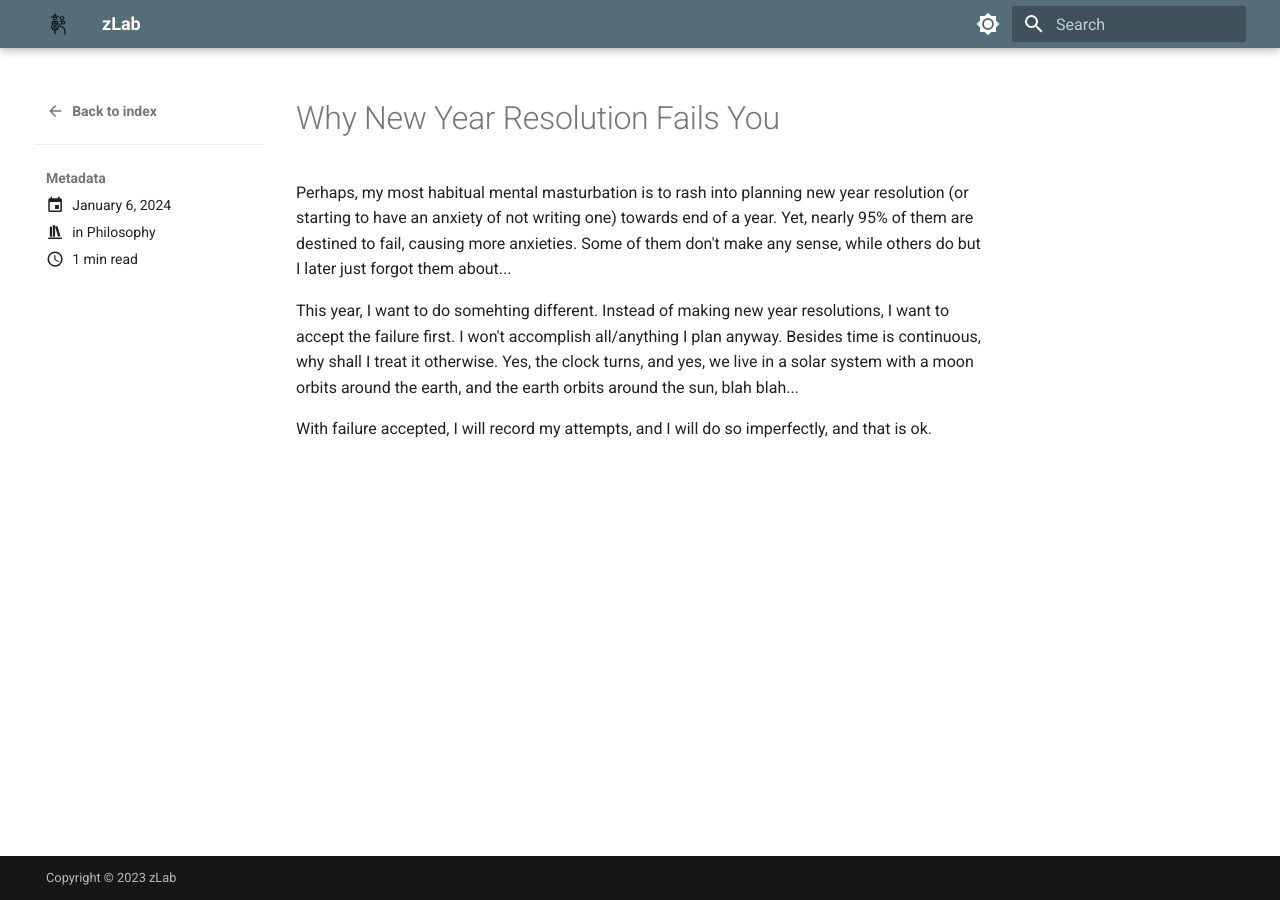
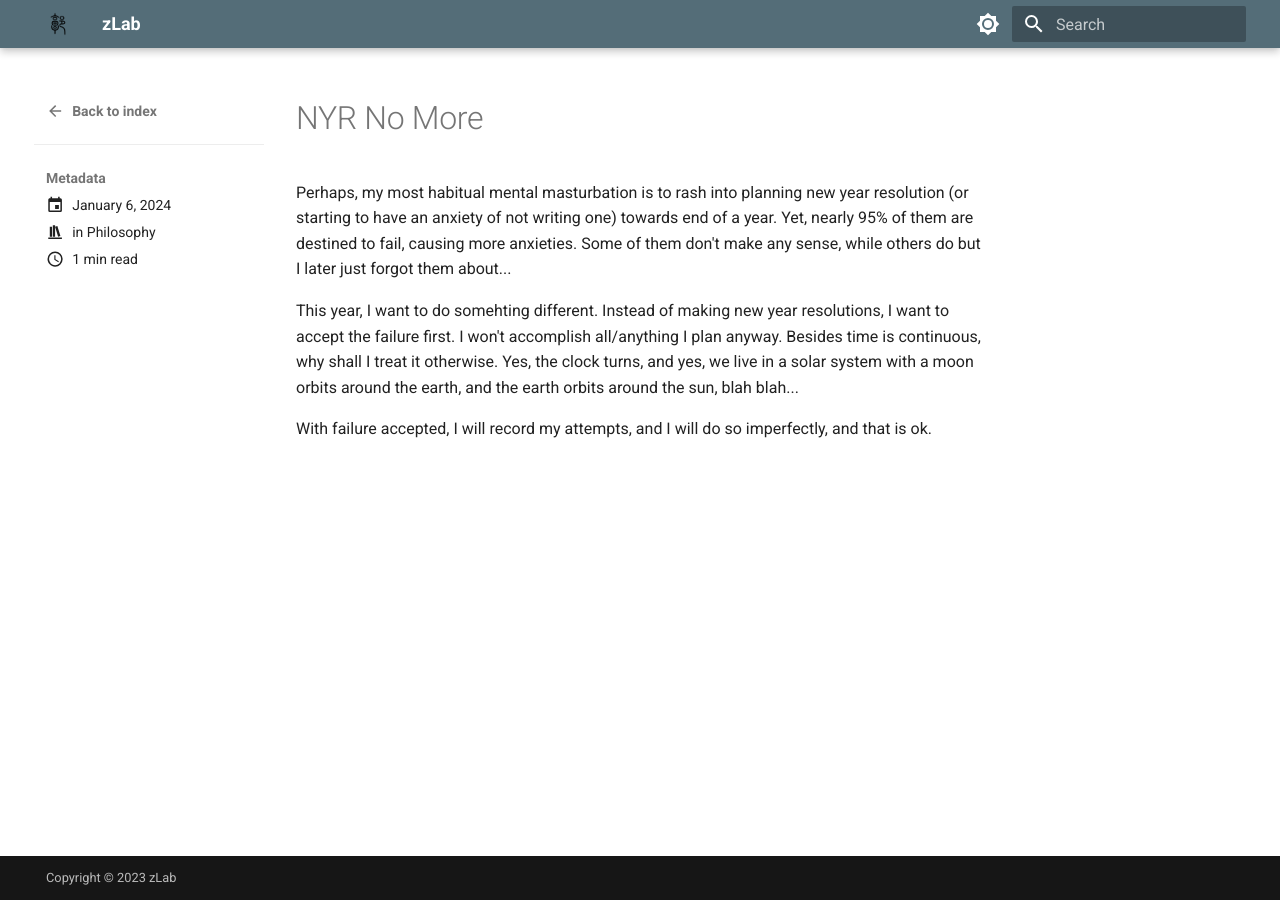
Before and after one commit to btc-z/btc-z.github.io, an MkDocs documentation site: the page built from docs/posts/personal_finance.md, in a window 1280 px wide. Built offline with MkDocs 1.6.1 and Material for MkDocs 9.7.7, drawn with Linux system fonts in a browser that asks for light colours.

Commit message:
better title

```diff
--- a/docs/posts/personal_finance.md
+++ b/docs/posts/personal_finance.md
@@ -6,7 +6,7 @@ categories:
 ---
 
 
-# Why New Year Resolution Fails You
+# NYR No More
 
 Perhaps, my most habitual mental masturbation is to rash into planning new year resolution (or starting to have an anxiety of not writing one) towards end of a year. Yet, nearly 95% of them are destined to fail, causing more anxieties. Some of them don't make any sense, while others do but I later just forgot them about...
 
```
